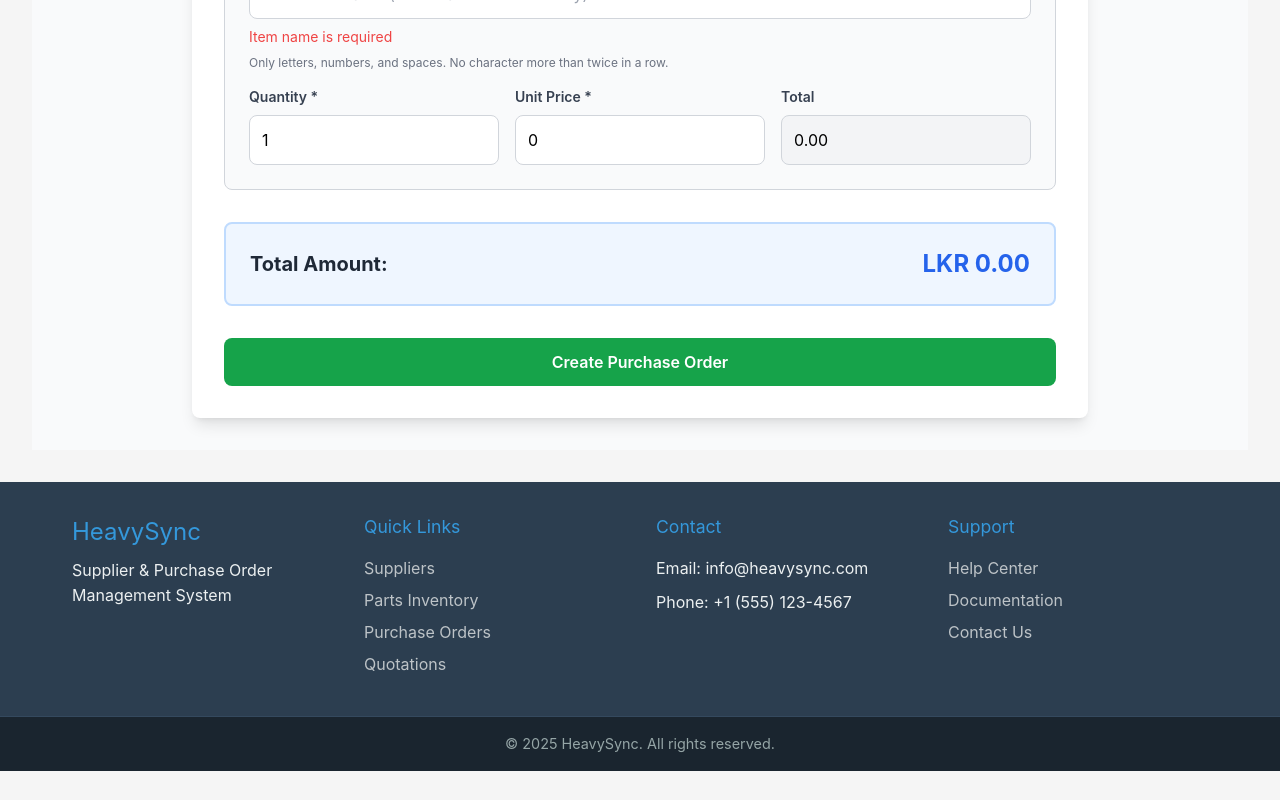
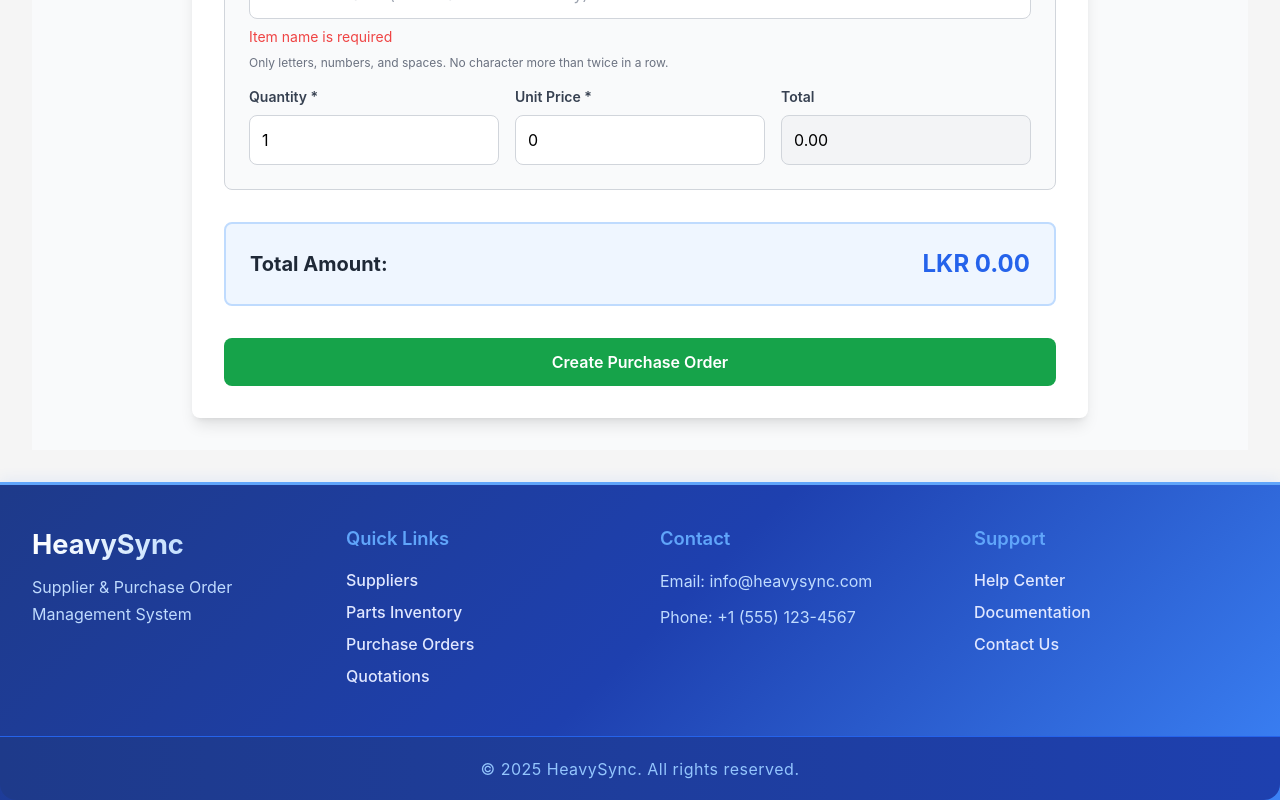
Before and after one commit to Hasintha01/HeavySync, a React (Create React App) app in the folder frontend/: page /purchase-orders/new in a window 1280 px wide. Shown: the part 680-1480 px from the top of the page. Before the commit the page ends 1451 px from the top, so only its background shows below. Built offline with nearby package versions, Linux system fonts and the light colour scheme; no server answers; the HTML template or start-up script is replaced by a standard one.

Commit message:
feat: Enhance Footer and improved layout

```diff
--- a/frontend/src/components/Footer.css
+++ b/frontend/src/components/Footer.css
@@ -1,36 +1,51 @@
+
 .app-footer {
-  background-color: #2c3e50;
-  color: #ecf0f1;
-  padding: 2rem 0 0 0;
+  background: linear-gradient(135deg, #1e3a8a 0%, #1e40af 50%, #3b82f6 100%);
+  color: #e0e7ff;
+  padding: 2.5rem 0 0 0;
   margin-top: auto;
   width: 100%;
+  border-top: 3px solid #60a5fa;
+  box-shadow: 0 -4px 12px rgba(59,130,246,0.08);
 }
 
+
 .footer-content {
-  max-width: 1200px;
+  max-width: 1400px;
   margin: 0 auto;
   display: grid;
-  grid-template-columns: repeat(auto-fit, minmax(250px, 1fr));
-  gap: 2rem;
-  padding: 0 2rem 2rem 2rem;
+  grid-template-columns: repeat(auto-fit, minmax(220px, 1fr));
+  gap: 2.5rem;
+  padding: 0 2rem 2.5rem 2rem;
 }
 
+
 .footer-section h3 {
-  color: #3498db;
+  color: #3b82f6;
   margin-bottom: 0.5rem;
-  font-size: 1.5rem;
+  font-size: 1.7rem;
+  font-weight: 700;
+  background: linear-gradient(to right, #ffffff, #93c5fd);
+  -webkit-background-clip: text;
+  -webkit-text-fill-color: transparent;
+  background-clip: text;
 }
 
+
 .footer-section h4 {
-  color: #3498db;
+  color: #60a5fa;
   margin-bottom: 1rem;
-  font-size: 1.1rem;
+  font-size: 1.15rem;
+  font-weight: 600;
 }
+
 
 .footer-section p {
   margin: 0.5rem 0;
-  line-height: 1.6;
+  line-height: 1.7;
+  color: #bfdbfe;
 }
+
 
 .footer-section ul {
   list-style: none;
@@ -38,41 +53,70 @@
   margin: 0;
 }
 
+
 .footer-section ul li {
   margin: 0.5rem 0;
 }
 
+
+
+
 .footer-section ul li a {
-  color: #bdc3c7;
+  color: #e0e7ff;
   text-decoration: none;
-  transition: color 0.3s ease;
+  font-weight: 500;
+  padding: 0;
+  background: none;
+  border-radius: 0;
 }
 
+
+
 .footer-section ul li a:hover {
-  color: #3498db;
+  color: #e0e7ff;
+  background: rgba(255,255,255,0.04);
+  box-shadow: none;
 }
 
+
 .footer-bottom {
-  background-color: #1a252f;
+  background: linear-gradient(90deg, #1e3a8a 0%, #1e40af 100%);
   text-align: center;
-  padding: 1rem;
-  border-top: 1px solid #34495e;
+  padding: 1.2rem;
+  border-top: 1px solid #2563eb;
+  border-radius: 0 0 16px 16px;
 }
+
 
 .footer-bottom p {
   margin: 0;
-  font-size: 0.9rem;
-  color: #95a5a6;
+  font-size: 1rem;
+  color: #93c5fd;
+  letter-spacing: 0.5px;
 }
 
+
 /* Responsive design */
-@media (max-width: 768px) {
+@media (max-width: 900px) {
+  .footer-content {
+    grid-template-columns: 1fr 1fr;
+    gap: 1.2rem;
+    padding: 0 1rem 1.5rem 1rem;
+  }
+}
+
+@media (max-width: 600px) {
   .footer-content {
     grid-template-columns: 1fr;
     text-align: center;
+    gap: 0.7rem;
+    padding: 0 0.5rem 1rem 0.5rem;
   }
-
   .footer-section ul {
     text-align: center;
   }
+  .footer-bottom {
+    border-radius: 0 0 8px 8px;
+    font-size: 0.9rem;
+  }
 }
```
